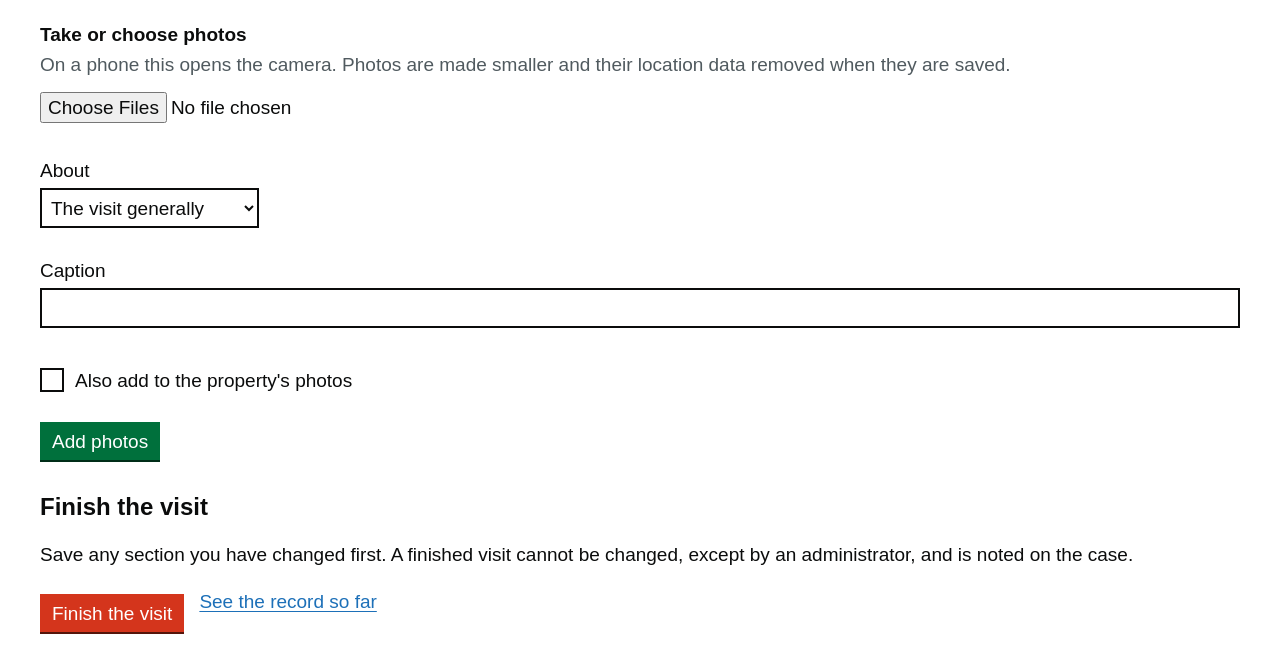
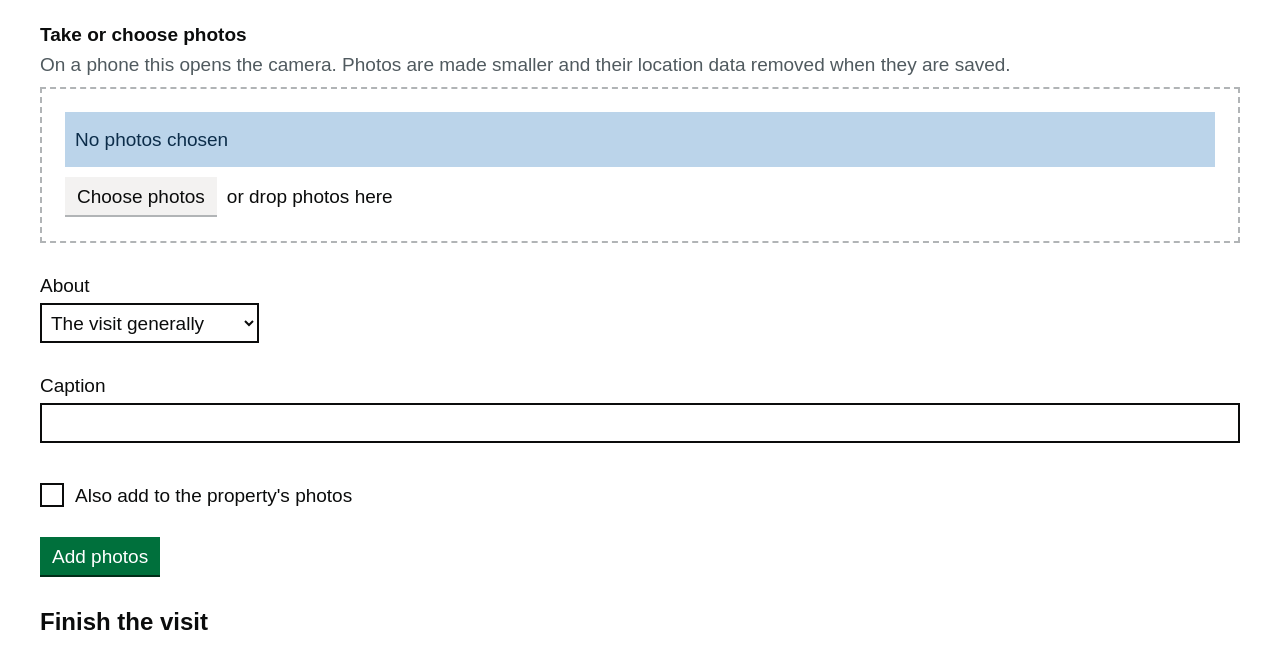
Before and after one commit to phaema/phaema-app, a Django app: template templates/cases/visit.html in a window 1280 px wide. Shown: the part 1322-1970 px from the top of the page. Run offline with Django 5.2, Linux system fonts and the light colour scheme; the template is opened without the code that fills it, so the values that code supplies are empty.

Commit message:
Site visit photos: make the chooser a drop zone like every other file chooser
Co-Authored-By: Claude Opus 5.5 <noreply@anthropic.com>
Claude-Session: https://claude.ai/code/session_019pvHbpCoSgRuWt7XAt5evu
Signed-off-by: Claude <noreply@anthropic.com>

```diff
--- a/templates/cases/visit.html
+++ b/templates/cases/visit.html
@@ -65,7 +65,7 @@
 <form method="post" enctype="multipart/form-data">{% csrf_token %}<input type="hidden" name="action" value="photos">
   <div class="govuk-form-group"><label class="govuk-label govuk-label--s" for="photo-files">{% translate "Take or choose photos" %}</label>
     <div class="govuk-hint" id="photo-hint">{% translate "On a phone this opens the camera. Photos are made smaller and their location data removed when they are saved." %}</div>
-    <input class="govuk-file-upload" id="photo-files" name="photos" type="file" accept="image/jpeg,image/png" capture="environment" multiple aria-describedby="photo-hint"></div>
+    <div class="govuk-drop-zone" data-module="govuk-file-upload" data-i18n.choose-files-button="{% translate 'Choose photos' %}" data-i18n.drop-instruction="{% translate 'or drop photos here' %}" data-i18n.no-file-chosen="{% translate 'No photos chosen' %}"><input class="govuk-file-upload" id="photo-files" name="photos" type="file" accept="image/jpeg,image/png" capture="environment" multiple aria-describedby="photo-hint"></div></div>
   <div class="govuk-form-group"><label class="govuk-label" for="photo-about">{% translate "About" %}</label>
     <select class="govuk-select" id="photo-about" name="answer"><option value="">{% translate "The visit generally" %}</option>{% for s in sections %}<optgroup label="{{ s.title }}">{% for a in s.answers %}<option value="{{ a.pk }}">{{ a.label|truncatechars:70 }}</option>{% endfor %}</optgroup>{% endfor %}</select></div>
   <div class="govuk-form-group"><label class="govuk-label" for="photo-caption">{% translate "Caption" %}</label><input class="govuk-input" id="photo-caption" name="caption" maxlength="200"></div>
```
